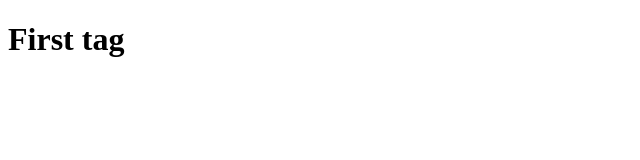
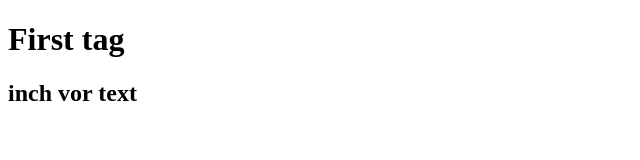
Before and after one commit to MartinElizbaryan/me-122-narek, a plain HTML site: page index.html in a window 1280 px wide. Shown: the whole page, without its empty margins (0-640 px from the left). Drawn offline with Linux system fonts and the light colour scheme.

Commit message:
inch vor commit

```diff
--- a/index.html
+++ b/index.html
@@ -9,6 +9,7 @@
 <body>
 
     <h1>First tag</h1>
+    <h2>inch vor text</h2>
 
 </body>
 </html>
```
